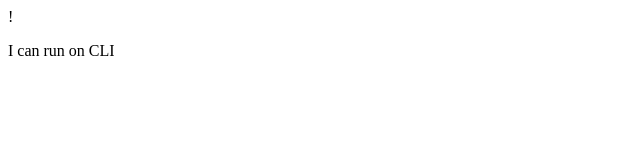
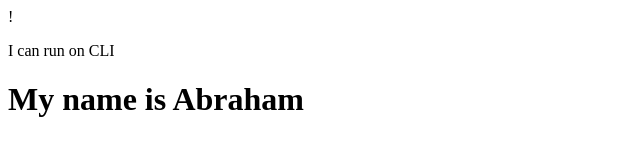
Before and after one commit to abrahamtobby/local-repo, a plain HTML site: page index.html in a window 1280 px wide. Shown: the whole page, without its empty margins (0-640 px from the left). Drawn offline with Linux system fonts and the light colour scheme.

Commit message:
Update index.html

```diff
--- a/index.html
+++ b/index.html
@@ -1,2 +1,3 @@
 ! <html></html>
 <p>I can run on CLI </p>
+<h1>My name is Abraham</h1>
```
